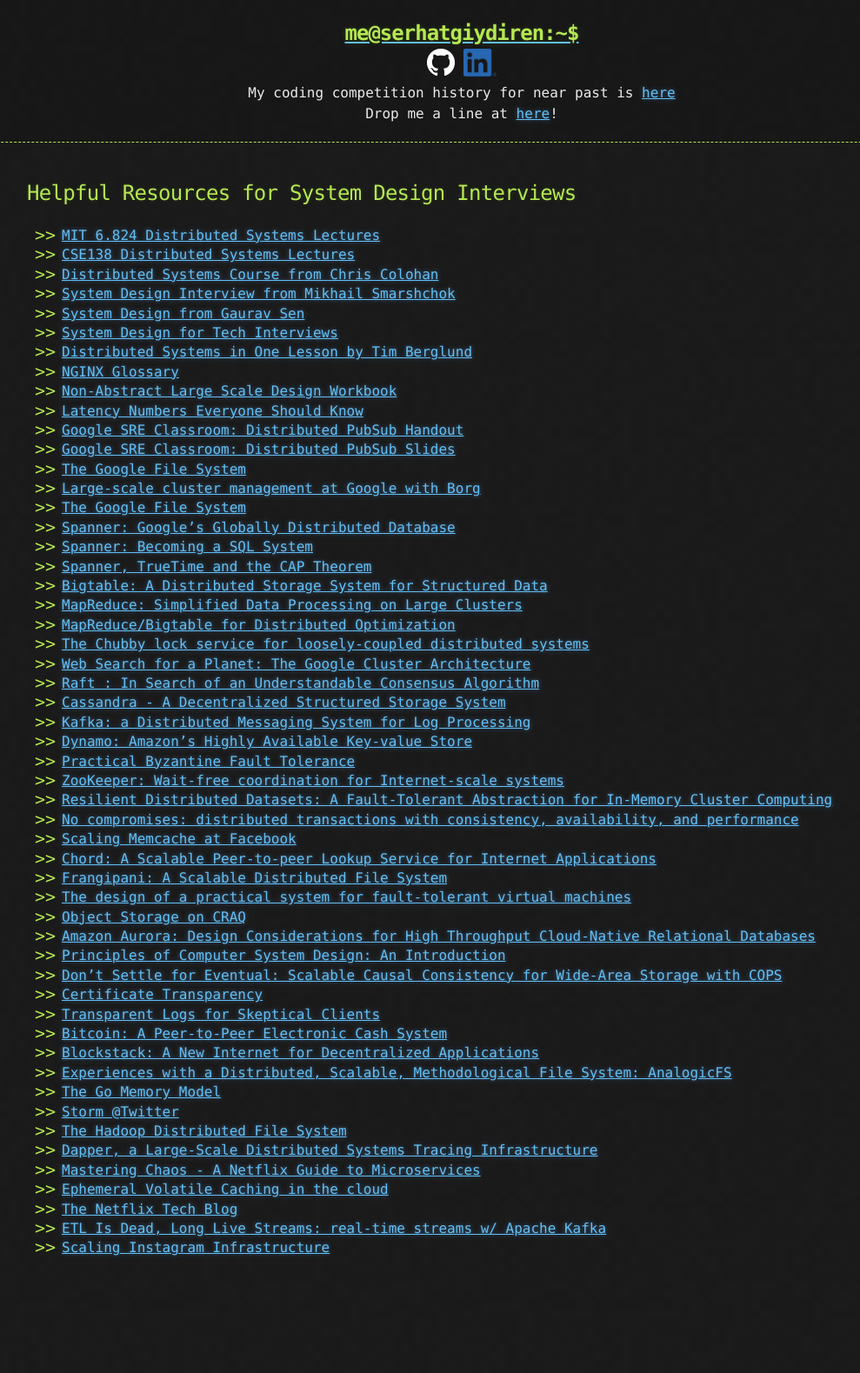
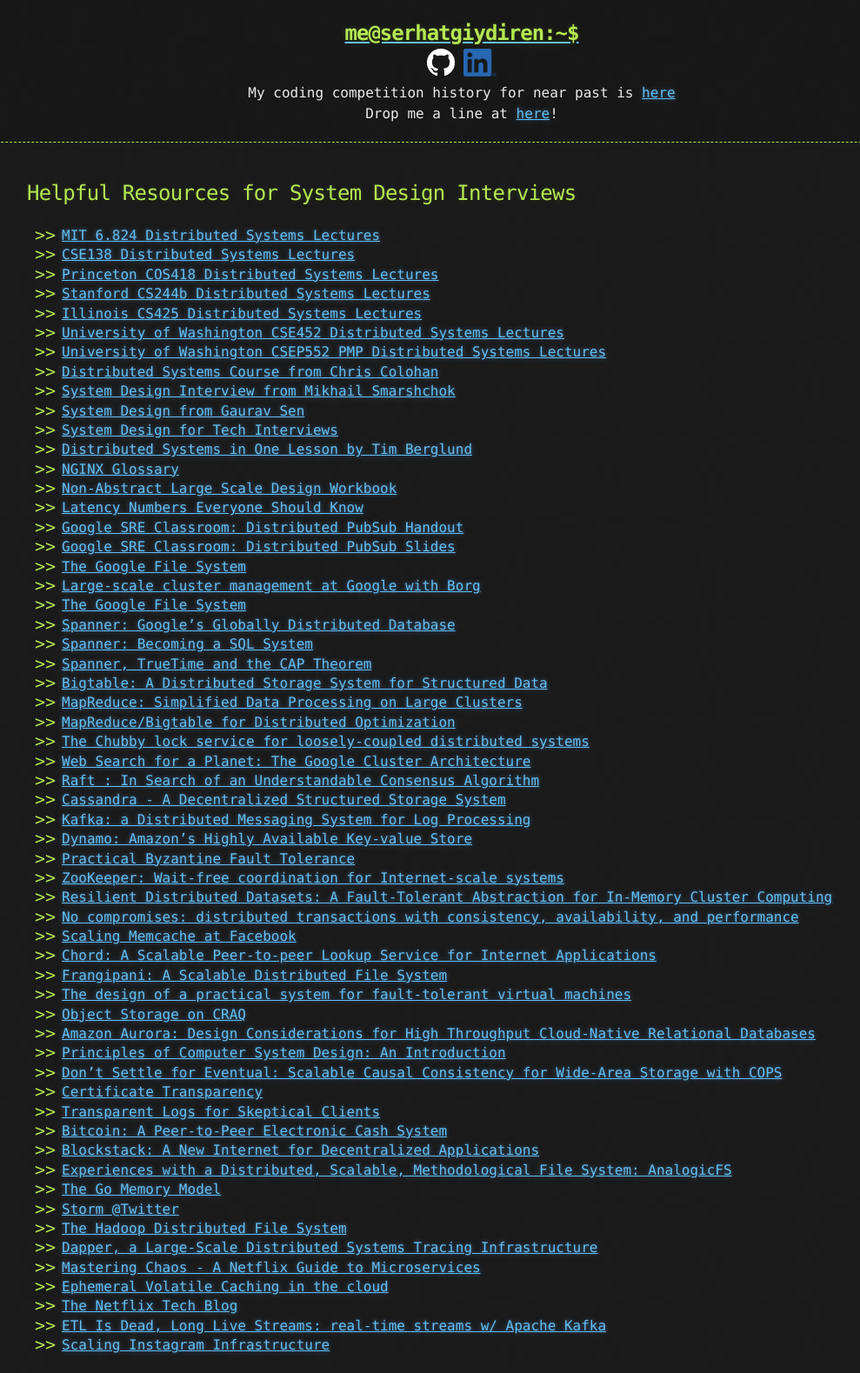
Before and after one commit to goodHunter27/serhatgiydiren.github.io, a Jekyll site: the page built from _posts/2020-01-20-helpful-resources-for-system-design-interviews.md, in a window 1280 px wide. Shown: the whole page at 87% size, without its empty margins (109-1098 px from the left). Built offline with Jekyll 4.4.1, drawn with Linux system fonts in a browser that asks for light colours; before the commit the page ends 1467 px from its top, so only the background shows below that.

Commit message:
Update 2020-01-20-helpful-resources-for-system-design-interviews.md

```diff
--- a/_posts/2020-01-20-helpful-resources-for-system-design-interviews.md
+++ b/_posts/2020-01-20-helpful-resources-for-system-design-interviews.md
@@ -5,6 +5,11 @@
 
 * [MIT 6.824 Distributed Systems Lectures](https://www.youtube.com/playlist?list=PLrw6a1wE39_tb2fErI4-WkMbsvGQk9_UB){:target="_blank"}
 * [CSE138 Distributed Systems Lectures](https://www.youtube.com/playlist?list=PLNPUF5QyWU8O0Wd8QDh9KaM1ggsxspJ31){:target="_blank"}
+* [Princeton COS418 Distributed Systems Lectures](https://www.cs.princeton.edu/courses/archive/fall19/cos418/schedule.html){:target="_blank"}
+* [Stanford CS244b Distributed Systems Lectures](http://www.scs.stanford.edu/20sp-cs244b/notes){:target="_blank"}
+* [Illinois CS425 Distributed Systems Lectures](https://courses.engr.illinois.edu/cs425/fa2020/lectures.html){:target="_blank"}
+* [University of Washington CSE452 Distributed Systems Lectures](https://courses.cs.washington.edu/courses/cse452/20wi/calendar/lecturelist.html){:target="_blank"}
+* [University of Washington CSEP552 PMP Distributed Systems Lectures](https://courses.cs.washington.edu/courses/csep552/16wi){:target="_blank"}
 * [Distributed Systems Course from Chris Colohan](https://www.youtube.com/playlist?list=PLOE1GTZ5ouRPbpTnrZ3Wqjamfwn_Q5Y9A){:target="_blank"}
 * [System Design Interview from Mikhail Smarshchok](https://www.youtube.com/channel/UC9vLsnF6QPYuH51njmIooCQ){:target="_blank"}
 * [System Design from Gaurav Sen](https://www.youtube.com/playlist?list=PLMCXHnjXnTnvo6alSjVkgxV-VH6EPyvoX){:target="_blank"}
```
